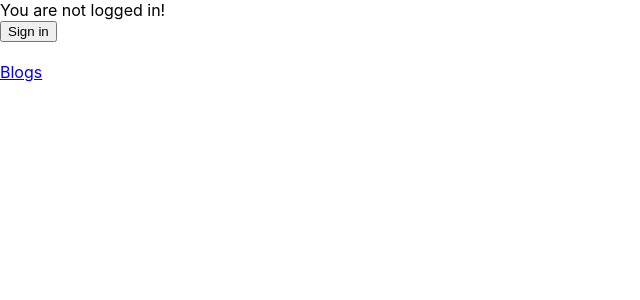
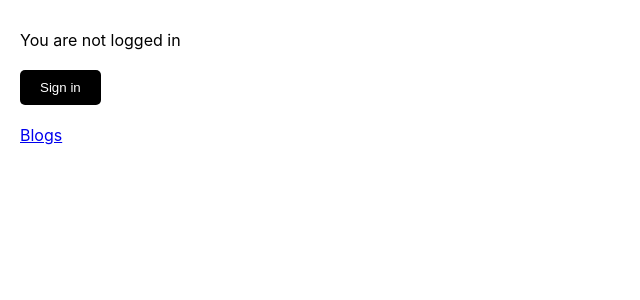
Before and after one commit to dwestland/next-auth-prisma-blog, a Next.js app: page / in a window 1280 px wide. Shown: the top 300 px of the page, without its empty margins (0-640 px from the left). Built offline with nearby package versions, Linux system fonts and the light colour scheme; no server answers.

Commit message:
Update UI

```diff
--- a/pages/index.tsx
+++ b/pages/index.tsx
@@ -10,10 +10,14 @@ const IndexPage = () => {
   }
 
   if (session) {
+    console.log('%c session ', 'background: black; color: white', session)
+
     return (
-      <div>
-        Hello, {session.user.name ?? session.user.email} <br />
-        <button type="button" onClick={() => signOut()}>
+      <div className="container">
+        Hello, {session.user.name ?? session.user.email}
+        <br />
+        <br />
+        <button type="button" className="btn" onClick={() => signOut()}>
           Sign out
         </button>
         <br />
@@ -26,9 +30,11 @@ const IndexPage = () => {
   }
 
   return (
-    <div>
-      You are not logged in! <br />
-      <button type="button" onClick={() => signIn()}>
+    <div className="container">
+      You are not logged in
+      <br />
+      <br />
+      <button type="button" className="btn" onClick={() => signIn()}>
         Sign in
       </button>
       <br />
```
Also changed, not shown: 1 other file (tests, documents, lock files or other folders).
